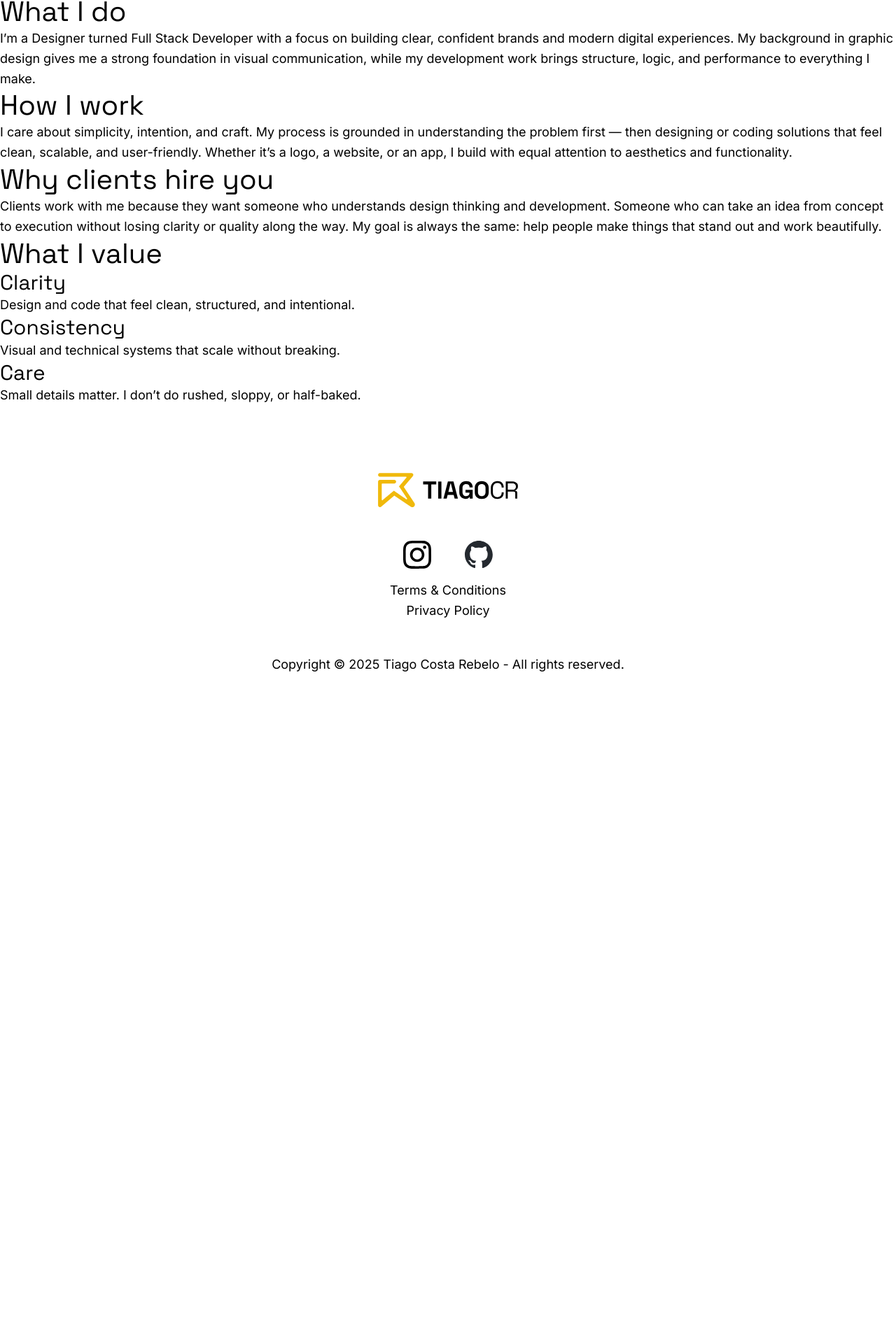
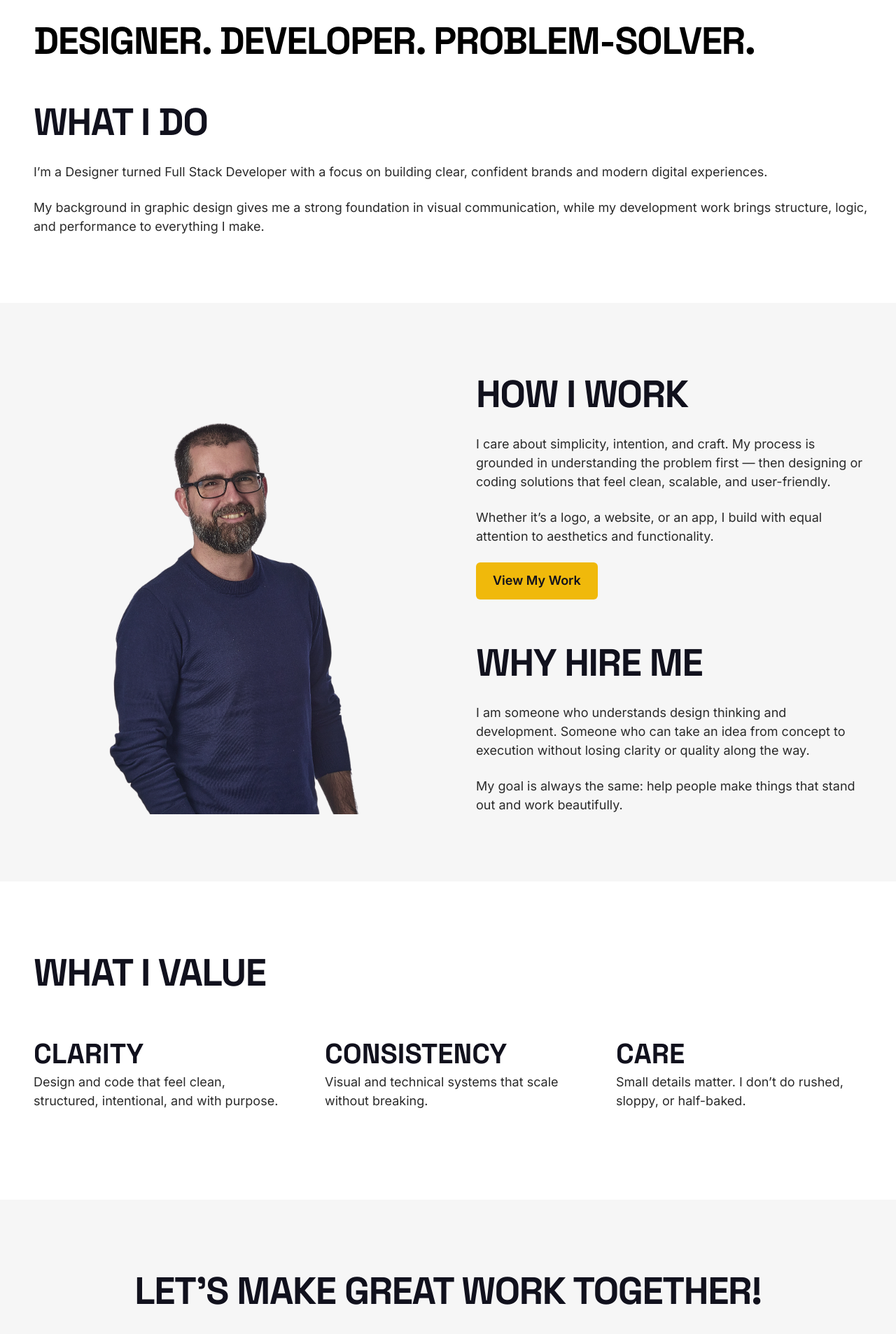
Before and after one commit to tiagocostarebelo/reactjs-tiagocr-portfolio, a React (Vite) app: page /about in a window 1280 px wide. Shown: the part 169-2076 px from the top of the page at 70% size. Before the commit the page ends 1228 px from the top, so only its background shows below. Built offline with nearby package versions, Linux system fonts and the light colour scheme.

Commit message:
feat: About Page completed. Small updates to the section components done

```diff
--- a/src/components/sections/About.jsx
+++ b/src/components/sections/About.jsx
@@ -15,7 +15,7 @@ const About = () => {
                         <p className="text-base text-gray-dark">I work closely with clients to create simple, intentional experiences — whether that’s a brand identity, a marketing site, or a full-stack web app.</p>
                     </div>
                     <div className="mt-12 md:mt-14">
-                        <Button as="navlink" to="/about" className="btn-secondary">More about me</Button>
+                        <Button as="navlink" to="/about" className="btn-ghost">More about me</Button>
                     </div>
                 </div>
                 {/* right column */}
--- a/src/components/sections/Contact.jsx
+++ b/src/components/sections/Contact.jsx
@@ -1,14 +1,19 @@
 import React from 'react'
 import Button from '../ui/Button'
 
-const Contact = () => {
+const Contact = ({
+    heading = "Let's build something great!",
+    text = "Whether you need a new brand, a website, or support on a digital project. I’m always open to conversations.",
+    buttonLabel = "Get in Touch"
+}) => {
+
     return (
         <section className="w-full h-auto py-24 bg-gray-light text-center">
-            <h2 className="text-2xl md:text-3xl font-bold text-black-rich tracking-tight leading-tight uppercase mb-6">Let’s build something great.</h2>
-            <p className="text-base">Whether you need a new brand, a website, or support on a digital project.</p>
-            <p className="text-base">I’m always open to conversations.</p>
+            <h2 className="text-2xl md:text-3xl font-bold text-black-rich tracking-tight leading-tight uppercase mb-6">{heading}</h2>
+            <p className="text-base">{text}</p>
+
             <div className="mt-12 md:mt-14">
-                <Button as="navlink" to="/contact" className="btn-primary">Get in Touch</Button>
+                <Button as="navlink" to="/contact" className="btn-secondary">{buttonLabel}</Button>
             </div>
         </section>
     )
--- a/src/components/sections/FeaturedProjects.jsx
+++ b/src/components/sections/FeaturedProjects.jsx
@@ -12,7 +12,7 @@ const FeaturedProjects = () => {
                 <ProjectCard />
             </div>
             <div className="items-right">
-                <Button as="navlink" to="/projects" className="btn-ghost w-full md:w-auto">View full Portfolio</Button>
+                <Button as="navlink" to="/projects" className="btn-primary w-full md:w-auto">View full Portfolio</Button>
             </div>
         </section>
     )
--- a/src/components/sections/Hero.jsx
+++ b/src/components/sections/Hero.jsx
@@ -6,7 +6,7 @@ const Hero = () => {
         <section className="bg-[url(assets/tcr_pattern_gray.svg)] bg-cover bg-black-rich text-white border">
             <div className="w-full h-[80dvh] flex flex-col items-left justify-center">
                 <h2 className="text-2xl md:text-3xl tracking-tight leading-tight font-bold uppercase">I design distinctive brands and<br /> build modern, fast websites.</h2>
-                <p className="text-lg mt-4">Brand identity + Web Development for small businesses, <br />creators and founders who want to stand out.</p>
+                <p className="text-base mt-4">Brand identity + Web Development for small businesses, <br />creators and founders who want to stand out.</p>
                 <div className="flex space-x-16 mt-16">
                     <Button as="navlink" to="/projects" className="btn-primary">View My Work</Button>
                     <Button as="navlink" to="/contact" className="btn-secondary">Get in Touch</Button>
--- a/src/components/sections/test.jsx
+++ /dev/null
@@ -1,68 +0,0 @@
-import React from 'react';
-import Button from './ui/Button';
-
-// Using a placeholder since local assets aren't available in this environment
-const photoUrl = "https://picsum.photos/800/1000?grayscale";
-
-const About: React.FC = () => {
-    return (
-        <section className="w-full h-auto py-24 px-6 md:px-12 lg:px-24 bg-white text-gray-900">
-            {/*
-               Main Container
-               - On desktop (md+): uses grid-cols-2 to create two equal-width columns that naturally stretch to the same height.
-               - On mobile: defaults to block/flex-col implicitly stacking content.
-               - gap-x-12: Spacing between columns.
-            */}
-            <div className="max-w-7xl mx-auto grid md:grid-cols-2 gap-12 lg:gap-20 items-stretch">
-
-                {/*
-                   Left Column (Text)
-                   - 'flex flex-col': allows us to justify content if needed (e.g., button at bottom).
-                   - 'justify-center': Vertically centers the text content relative to the image if the image is taller.
-                   - Or 'justify-between' if you want the button aligned to the very bottom edge.
-                */}
-                <div className="flex flex-col justify-center order-1 md:order-1 text-left">
-                    <h2 className="text-3xl md:text-4xl lg:text-5xl font-bold uppercase mb-6 tracking-tight leading-tight">
-                        A designer-dev with a focus on <span className="text-gray-400">clarity</span> and <span className="text-gray-400">craft</span>.
-                    </h2>
-
-                    <div className="space-y-6 text-lg md:text-xl text-gray-600 font-light leading-relaxed max-w-xl">
-                        <p>
-                            I’m a Designer turned Developer who combines brand thinking with clean, modular code.
-                            I care about usability, consistency, and the small details that make something feel right.
-                        </p>
-                        <p>
-                            I work closely with clients to create simple, intentional experiences — whether that’s a brand identity, a marketing site, or a full-stack web app.
-                        </p>
-                    </div>
-
-                    <div className="mt-10 md:mt-14">
-                        <Button as="navlink" to="/about" variant="primary">
-                            More about me
-                        </Button>
-                    </div>
-                </div>
-
-                {/*
-                   Right Column (Image)
-                   - order-2: Stacks below text on mobile.
-                   - h-full: Ensures the container fills the grid cell height.
-                   - min-h-[400px]: Ensures image has presence on mobile.
-                   - relative: For any absolute overlays if needed (none here).
-                */}
-                <div className="order-2 md:order-2 h-full min-h-[400px] w-full relative group overflow-hidden rounded-2xl">
-                    <img
-                        src={photoUrl}
-                        alt="Tiago portrait"
-                        className="absolute inset-0 w-full h-full object-cover transition-transform duration-700 ease-in-out group-hover:scale-105"
-                    />
-                    {/* Optional overlay for better text contrast if we had text over image, or just style */}
-                    <div className="absolute inset-0 bg-black/5 group-hover:bg-transparent transition-colors duration-500"></div>
-                </div>
-
-            </div>
-        </section>
-    )
-}
-
-export default About;
--- a/src/pages/aboutPage.jsx
+++ b/src/pages/aboutPage.jsx
@@ -1,36 +1,61 @@
 import React from 'react'
+import tiagoPhoto from '../assets/tiago_.webp'
+import Button from '../components/ui/Button'
+import Contact from '../components/sections/Contact'
 
 const AboutPage = () => {
     return (
         <>
-            <h1>Designer. Developer. Problem-solver.</h1>
-            <div>
-                <h2>What I do</h2>
-                <p>I’m a Designer turned Full Stack Developer with a focus on building clear, confident brands and modern digital experiences. My background in graphic design gives me a strong foundation in visual communication, while my development work brings structure, logic, and performance to everything I make.</p>
-            </div>
-            <div>
-                <h2>How I work</h2>
-                <p>I care about simplicity, intention, and craft. My process is grounded in understanding the problem first — then designing or coding solutions that feel clean, scalable, and user-friendly. Whether it’s a logo, a website, or an app, I build with equal attention to aesthetics and functionality.</p>
-            </div>
-            <div>
-                <h2>Why clients hire you</h2>
-                <p>Clients work with me because they want someone who understands design thinking and development. Someone who can take an idea from concept to execution without losing clarity or quality along the way. My goal is always the same: help people make things that stand out and work beautifully.</p>
-            </div>
-            <div>
-                <h2>What I value</h2>
-                <div>
-                    <h3>Clarity</h3>
-                    <p>Design and code that feel clean, structured, and intentional.</p>
+            <section className="w-full h-auto py-24 bg-white space-y-12">
+                <h1 className="text-3xl font-bold uppercase tracking-tight leading-tight">Designer. Developer. Problem-solver.</h1>
+                <div className="space-y-6">
+                    <h2 className="text-2xl md:text-3xl font-bold text-black-rich uppercase mb-6 tracking-tight leading-tight">What I do</h2>
+                    <p className="text-base text-gray-dark md:w-[1200px]">I’m a Designer turned Full Stack Developer with a focus on building clear, confident brands and modern digital experiences.</p>
+                    <p className="text-base text-gray-dark md:w-[1200px]">My background in graphic design gives me a strong foundation in visual communication, while my development work brings structure, logic, and performance to everything I make.</p>
                 </div>
-                <div>
-                    <h3>Consistency</h3>
-                    <p>Visual and technical systems that scale without breaking.</p>
+            </section>
+            <section className="w-full h-auto py-24 bg-gray-light">
+                <div className="grid md:grid-cols-2 gap-12 lg:gap-20 items-stretch">
+                    <div className="order-2 md:order-1 h-full min-h-[600px] w-full relative group overflow-hidden">
+                        <img src={tiagoPhoto} alt="" className="absolute w-full h-full object-cover transition-transform duration-700 ease-in-out group-hover:scale-125" />
+                    </div>
+                    <div className="flex flex-col space-y-6 justify-center order-1 md:order-2 text-left">
+
+                        <h2 className="text-2xl md:text-3xl font-bold text-black-rich uppercase mb-6 tracking-tight leading-tight">How I work</h2>
+                        <p className="text-base text-gray-dark">I care about simplicity, intention, and craft. My process is grounded in understanding the problem first — then designing or coding solutions that feel clean, scalable, and user-friendly.</p>
+                        <p className="text-base text-gray-dark">Whether it’s a logo, a website, or an app, I build with equal attention to aesthetics and functionality.</p>
+
+                        <div>
+                            <Button as="navlink" to="/projects" className="btn-primary">View My Work</Button>
+                        </div>
+                        <h2 className="text-2xl md:text-3xl font-bold text-black-rich uppercase mb-6 tracking-tight leading-tight mt-8">Why hire me</h2>
+                        <p className="text-base text-gray-dark">I am someone who understands design thinking and development. Someone who can take an idea from concept to execution without losing clarity or quality along the way.</p>
+                        <p className="text-base text-gray-dark"> My goal is always the same: help people make things that stand out and work beautifully.</p>
+                    </div>
                 </div>
-                <div>
-                    <h3>Care</h3>
-                    <p>Small details matter. I don’t do rushed, sloppy, or half-baked.</p>
+            </section >
+            <section className="w-full h-auto py-24 bg-white">
+                <h2 className="text-2xl md:text-3xl font-bold text-black-rich uppercase mb-6 tracking-tight leading-tight">What I value</h2>
+                <div className="flex flex-col lg:flex-row gap-x-16">
+                    <div className="flex-1 my-8 group">
+                        <h3 className="text-2xl text-black-rich font-bold uppercase transition-transform duration-700 ease-out group-hover:scale-105">Clarity</h3>
+                        <p className="text-base text-gray-dark transition-transform duration-700 ease-out group-hover:scale-105">Design and code that feel clean, structured, intentional, and with purpose.</p>
+                    </div>
+                    <div className="flex-1 my-8 group">
+                        <h3 className="text-2xl text-black-rich font-bold uppercase transition-transform duration-700 ease-out group-hover:scale-105">Consistency</h3>
+                        <p className="text-base text-gray-dark transition-transform duration-700 ease-out group-hover:scale-105">Visual and technical systems that scale without breaking.</p>
+                    </div>
+                    <div className="flex-1 my-8 group">
+                        <h3 className="text-2xl text-black-rich font-bold uppercase transition-transform duration-700 ease-out group-hover:scale-105">Care</h3>
+                        <p className="text-base text-gray-dark transition-transform duration-700 ease-out group-hover:scale-105">Small details matter. I don’t do rushed, sloppy, or half-baked.</p>
+                    </div>
                 </div>
-            </div>
+            </section>
+            <Contact
+                heading="Let’s make great work together!"
+                text="Whether you need a brand, a website, or support on a digital project, I’m here to help bring clarity and direction to your idea."
+                buttonLabel="Get in Touch"
+            />
         </>
     )
 }
```
Also changed, not shown: src/assets/tiago_.webp (added).
